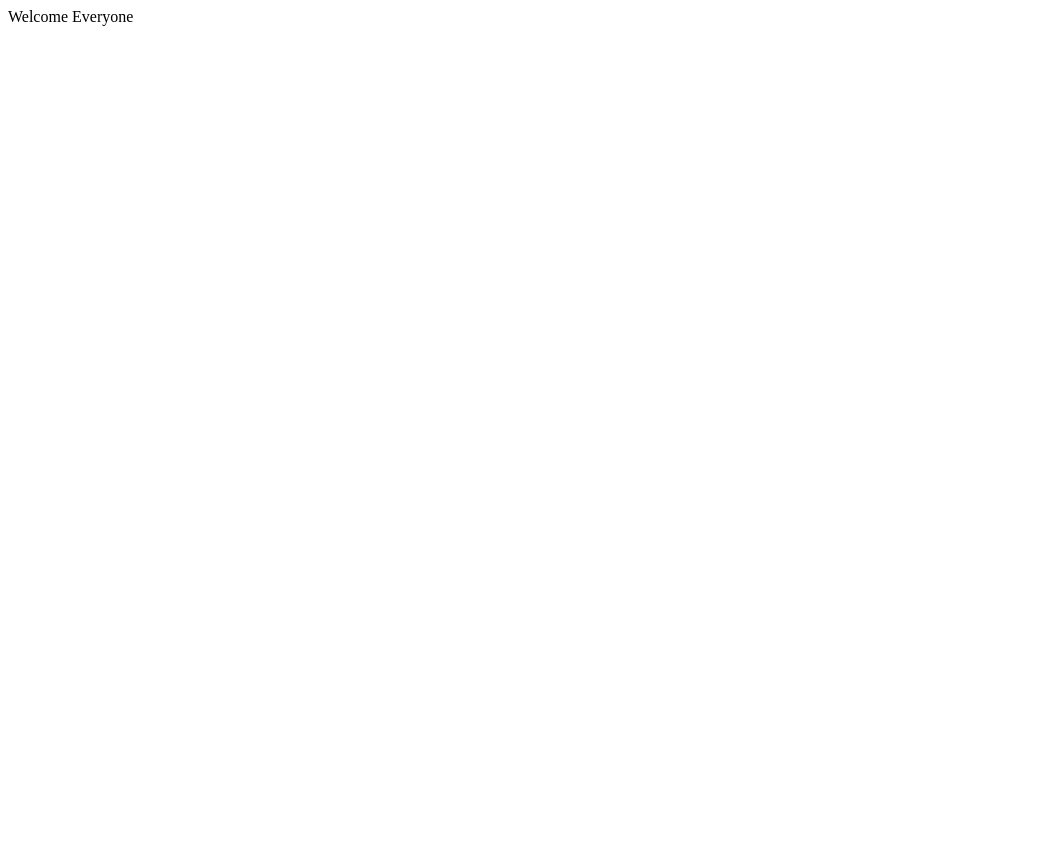
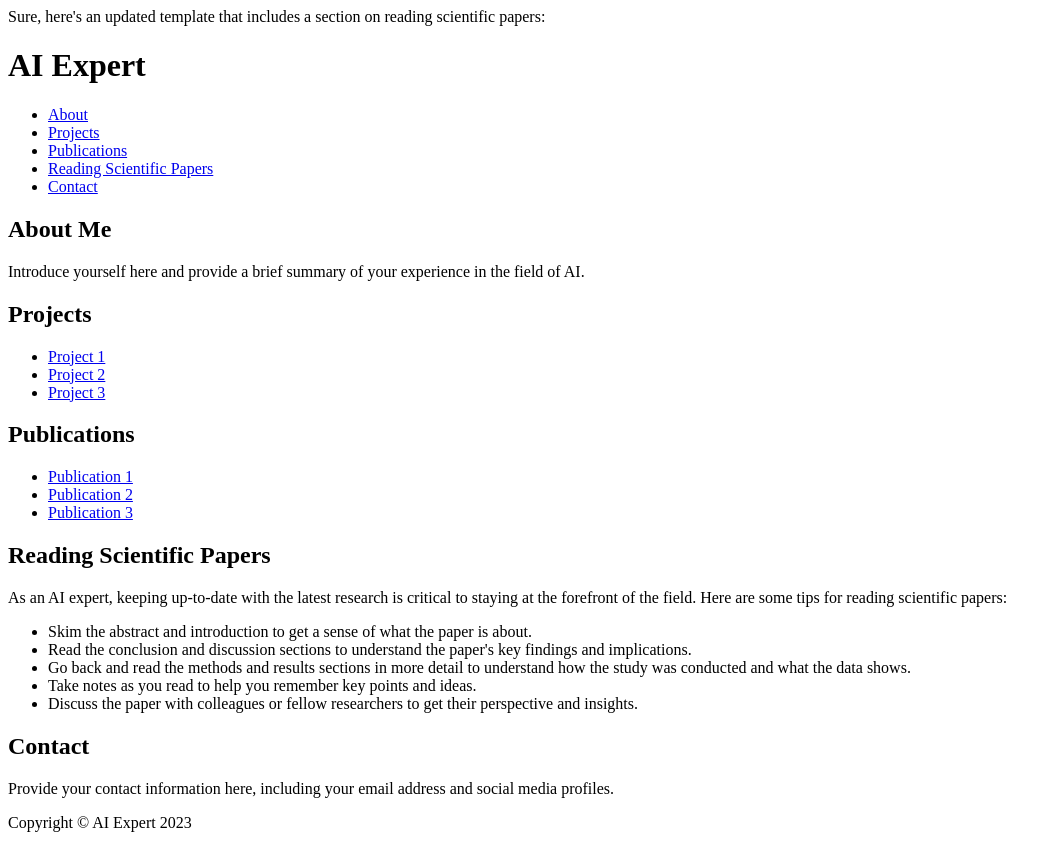
Before and after one commit to singhdavinderpa1/singhdavinder.github.io, a plain HTML site: page index.html in a window 1280 px wide. Shown: the whole page, without its empty margins (0-1058 px from the left). Before the commit the page ends 800 px from the top, so only its background shows below. Drawn offline with Linux system fonts and the light colour scheme.

Commit message:
update intro template

```diff
--- a/index.html
+++ b/index.html
@@ -1 +1,65 @@
-Welcome Everyone
+Sure, here's an updated template that includes a section on reading scientific papers:
+
+<!DOCTYPE html>
+<html>
+<head>
+	<title>AI Expert GitHub Page</title>
+	<meta charset="UTF-8">
+	<meta name="viewport" content="width=device-width, initial-scale=1.0">
+	<link rel="stylesheet" type="text/css" href="style.css">
+</head>
+<body>
+	<header>
+		<h1>AI Expert</h1>
+		<nav>
+			<ul>
+				<li><a href="#about">About</a></li>
+				<li><a href="#projects">Projects</a></li>
+				<li><a href="#publications">Publications</a></li>
+				<li><a href="#papers">Reading Scientific Papers</a></li>
+				<li><a href="#contact">Contact</a></li>
+			</ul>
+		</nav>
+	</header>
+	<main>
+		<section id="about">
+			<h2>About Me</h2>
+			<p>Introduce yourself here and provide a brief summary of your experience in the field of AI.</p>
+		</section>
+		<section id="projects">
+			<h2>Projects</h2>
+			<ul>
+				<li><a href="#">Project 1</a></li>
+				<li><a href="#">Project 2</a></li>
+				<li><a href="#">Project 3</a></li>
+			</ul>
+		</section>
+		<section id="publications">
+			<h2>Publications</h2>
+			<ul>
+				<li><a href="#">Publication 1</a></li>
+				<li><a href="#">Publication 2</a></li>
+				<li><a href="#">Publication 3</a></li>
+			</ul>
+		</section>
+		<section id="papers">
+			<h2>Reading Scientific Papers</h2>
+			<p>As an AI expert, keeping up-to-date with the latest research is critical to staying at the forefront of the field. Here are some tips for reading scientific papers:</p>
+			<ul>
+				<li>Skim the abstract and introduction to get a sense of what the paper is about.</li>
+				<li>Read the conclusion and discussion sections to understand the paper's key findings and implications.</li>
+				<li>Go back and read the methods and results sections in more detail to understand how the study was conducted and what the data shows.</li>
+				<li>Take notes as you read to help you remember key points and ideas.</li>
+				<li>Discuss the paper with colleagues or fellow researchers to get their perspective and insights.</li>
+			</ul>
+		</section>
+		<section id="contact">
+			<h2>Contact</h2>
+			<p>Provide your contact information here, including your email address and social media profiles.</p>
+		</section>
+	</main>
+	<footer>
+		<p>Copyright &copy; AI Expert 2023</p>
+	</footer>
+</body>
+</html>
```
